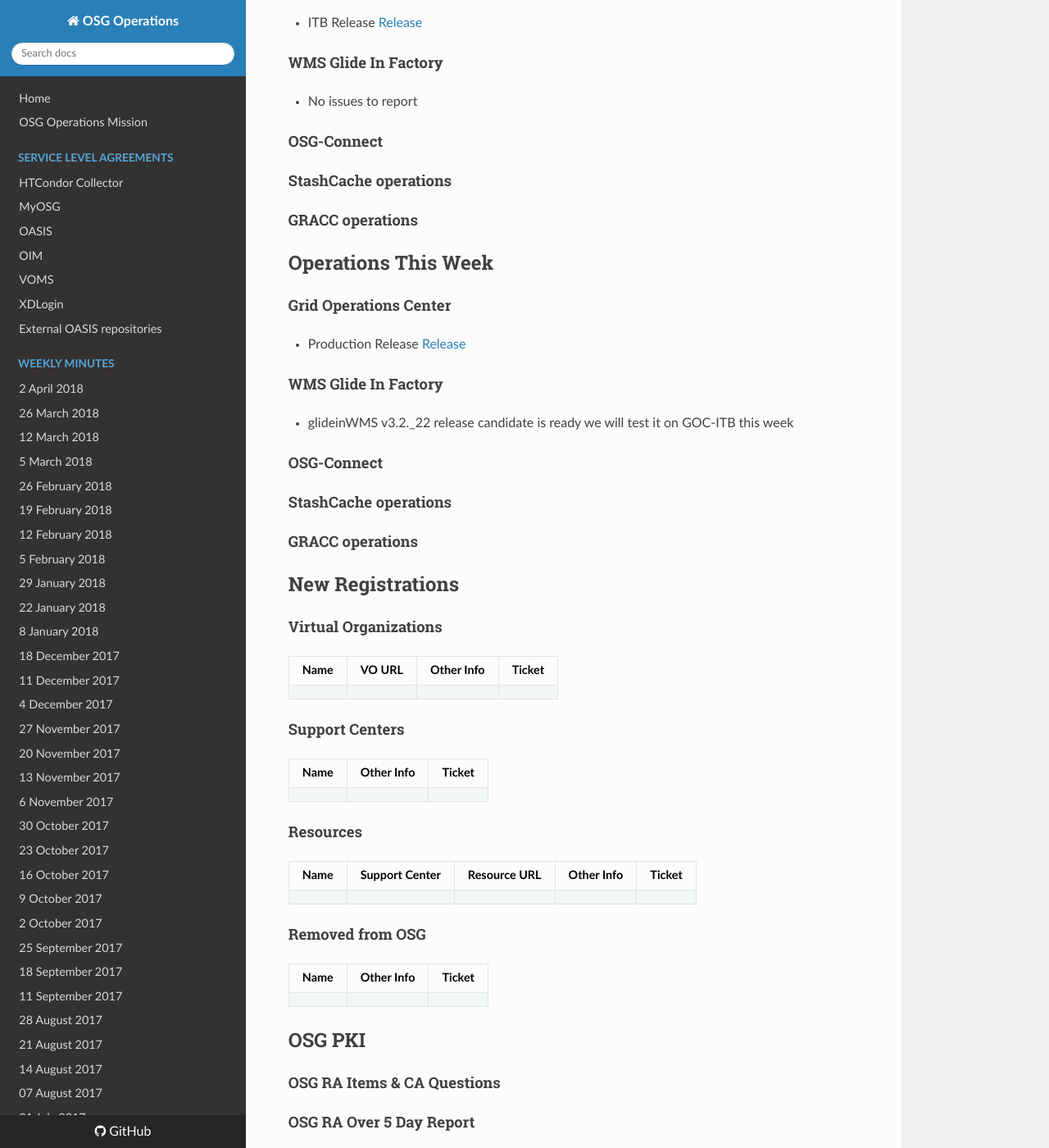
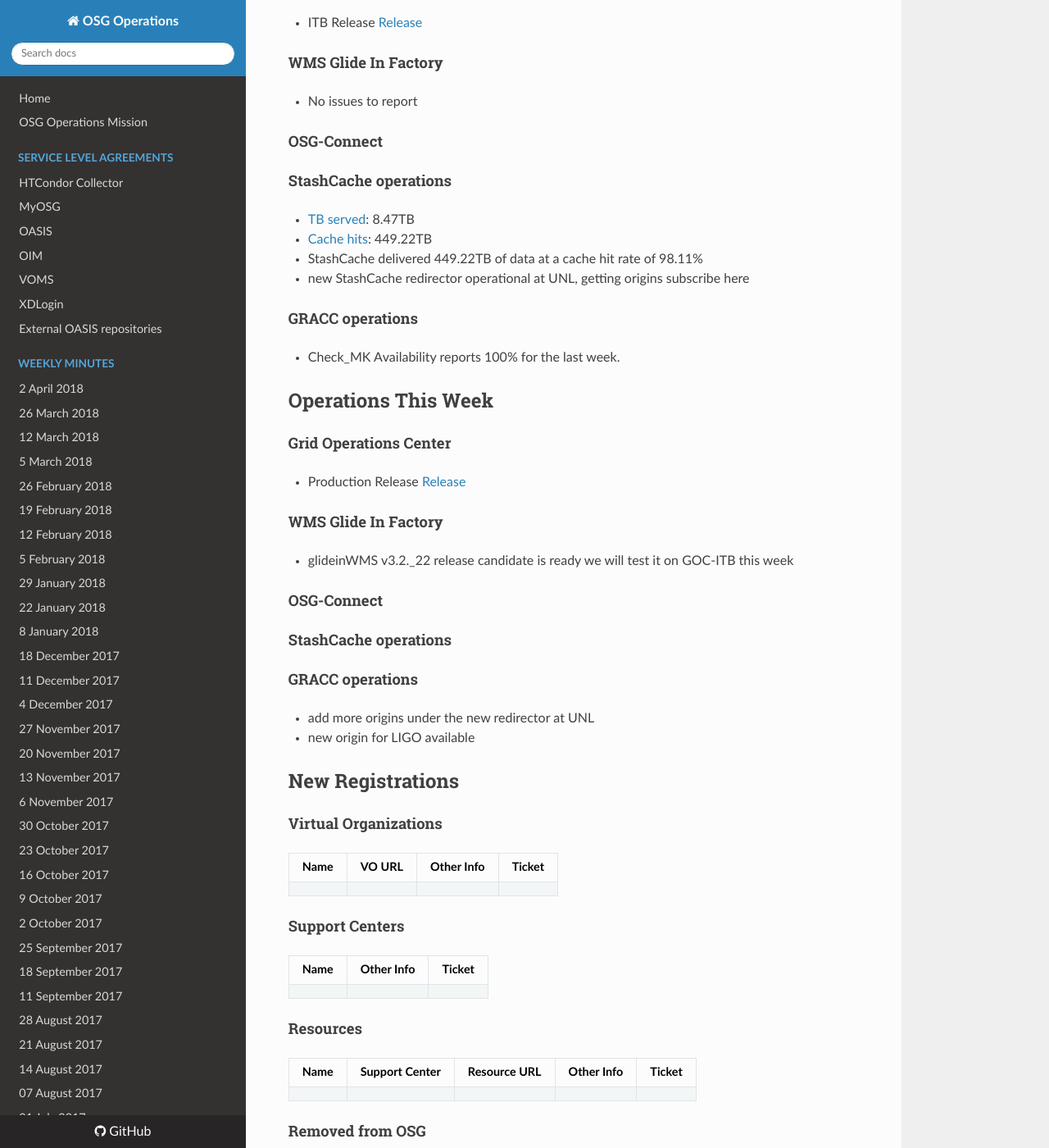
Before and after one commit to osg-htc/operations, an MkDocs documentation site: the page built from docs/WeeklyMinutes/09Apr2018.md, in a window 1280 px wide and 1400 px high, scrolled down 755 px. Shown: the whole window at 82% size. Built offline with MkDocs 1.6.1, drawn with Linux system fonts in a browser that asks for light colours; nearby versions of some CDN libraries; old or Windows-style settings are respelled for this version of MkDocs.

Commit message:
Update 09Apr2018.md
StashCache and GRACC update

```diff
--- a/docs/WeeklyMinutes/09Apr2018.md
+++ b/docs/WeeklyMinutes/09Apr2018.md
@@ -28,8 +28,13 @@
 #### OSG-Connect
 
 #### StashCache operations
+   * [TB served](http://tinyurl.com/ydaereyo): 8.47TB
+   * [Cache hits](http://tinyurl.com/ydaereyo): 449.22TB
+   * StashCache delivered 449.22TB of data at a cache hit rate of 98.11%
+   * new StashCache redirector operational at UNL, getting origins subscribe here
 
 ####  GRACC operations
+   * Check_MK Availability reports 100% for the last week.
 
 ## Operations This Week
 
@@ -44,6 +49,8 @@
 #### StashCache operations
 
 #### GRACC operations
+   * add more origins under the new redirector at UNL
+   * new origin for LIGO available
 
 ## New Registrations
 
```
